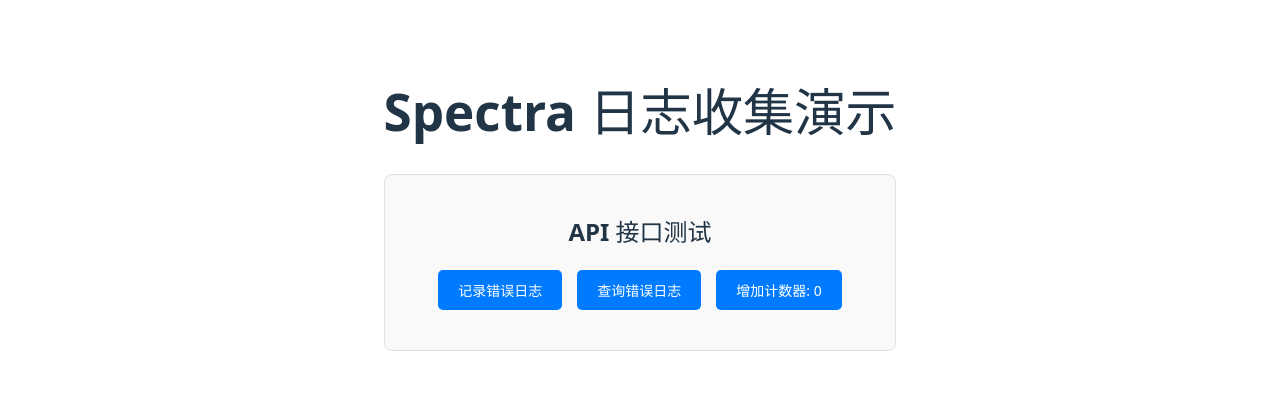
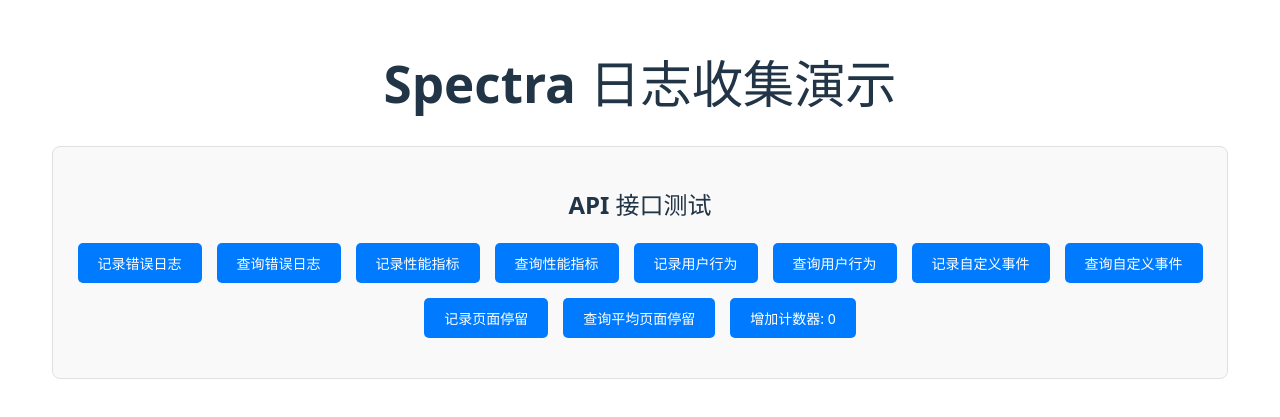
Before and after one commit to fengjutian/spectra, a React (Vite) app in the folder spectra-frontend/: page / in a window 1280 px wide. Shown: the part 185-602 px from the top of the page. Built offline with nearby package versions, Linux system fonts and the light colour scheme.

Commit message:
feat(frontend): 添加多种日志记录和查询功能
重构前端日志记录逻辑，提取公共基础日志字段到baseLog函数
添加性能指标、用户行为、自定义事件和页面停留的记录与查询功能
统一API基础路径和查询时间范围处理

```diff
--- a/spectra-frontend/src/App.tsx
+++ b/spectra-frontend/src/App.tsx
@@ -6,6 +6,22 @@
   const [response, setResponse] = useState<string>('')
   const [loading, setLoading] = useState<boolean>(false)
 
+  const apiBase = 'http://localhost:8080/api'
+  const nowISO = () => new Date().toISOString()
+  const timeRange = () => ({
+    start_time: new Date(Date.now() - 24 * 60 * 60 * 1000).toISOString(),
+    end_time: new Date().toISOString()
+  })
+  const baseLog = () => ({
+    timestamp: nowISO(),
+    project_id: 'demo-project',
+    session_id: 'session-123',
+    trace_id: `trace-${Date.now()}`,
+    user_id: 'user-789',
+    url: window.location.href,
+    referrer: document.referrer,
+  })
+
   // 记录错误日志的方法
   const recordErrorLog = async () => {
     setLoading(true)
@@ -13,23 +29,17 @@
 
     try {
       const errorData = {
-        timestamp: new Date().toISOString(),
-        project_id: 'demo-project',
-        session_id: 'session-123',
-        trace_id: 'trace-456',
-        user_id: 'user-789',
-        url: window.location.href,
-        referrer: document.referrer,
+        ...baseLog(),
         type: 'javascript_error',
         name: 'DemoError',
         message: '这是一个演示错误日志',
-        extra: JSON.stringify({
+        extra: {
           browser: navigator.userAgent,
           count: count
-        })
+        }
       }
 
-      const response = await fetch('http://localhost:8080/api/error-logs', {
+      const response = await fetch(`${apiBase}/error-logs`, {
         method: 'POST',
         headers: {
           'Content-Type': 'application/json',
@@ -59,11 +69,10 @@
     try {
       const params = new URLSearchParams({
         project_id: 'demo-project',
-        start_time: new Date(Date.now() - 24 * 60 * 60 * 1000).toISOString(), // 24小时前
-        end_time: new Date().toISOString()
+        ...timeRange()
       })
 
-      const response = await fetch(`http://localhost:8080/api/error-logs?${params}`, {
+      const response = await fetch(`${apiBase}/error-logs?${params}`, {
         method: 'GET',
         headers: {
           'Content-Type': 'application/json',
@@ -88,6 +97,212 @@
     }
   }
 
+  // 记录性能指标
+  const recordPerformanceMetric = async () => {
+    setLoading(true)
+    setResponse('')
+    try {
+      const data = {
+        ...baseLog(),
+        type: 'performance_metric',
+        name: 'DemoMetric',
+        value: Math.round(performance.now()),
+        extra: {
+          browser: navigator.userAgent,
+          metric: 'perf'
+        }
+      }
+      const res = await fetch(`${apiBase}/performance-metrics`, {
+        method: 'POST',
+        headers: { 'Content-Type': 'application/json' },
+        body: JSON.stringify(data)
+      })
+      if (res.ok) {
+        const result = await res.json()
+        setResponse(`✅ 成功记录性能指标！\n\n响应数据:\n${JSON.stringify(result, null, 2)}`)
+      } else {
+        setResponse(`❌ 请求失败: ${res.status} ${res.statusText}\n\n错误详情:\n${await res.text()}`)
+      }
+    } catch (error) {
+      setResponse(`❌ 网络错误: ${error instanceof Error ? error.message : '未知错误'}`)
+    } finally {
+      setLoading(false)
+    }
+  }
+
+  // 查询性能指标
+  const getPerformanceMetrics = async () => {
+    setLoading(true)
+    setResponse('')
+    try {
+      const params = new URLSearchParams({ project_id: 'demo-project', ...timeRange() })
+      const res = await fetch(`${apiBase}/performance-metrics?${params}`, { method: 'GET', headers: { 'Content-Type': 'application/json' } })
+      if (res.ok) {
+        const result = await res.json()
+        setResponse(`✅ 查询性能指标成功！\n\n${JSON.stringify(result, null, 2)}`)
+      } else {
+        setResponse(`❌ 查询失败: ${res.status} ${res.statusText}\n\n错误详情:\n${await res.text()}`)
+      }
+    } catch (error) {
+      setResponse(`❌ 网络错误: ${error instanceof Error ? error.message : '未知错误'}`)
+    } finally {
+      setLoading(false)
+    }
+  }
+
+  // 记录用户行为
+  const recordUserAction = async () => {
+    setLoading(true)
+    setResponse('')
+    try {
+      const data = {
+        ...baseLog(),
+        type: 'user_action',
+        name: 'ButtonClick',
+        message: '点击了测试按钮',
+        method: 'CLICK',
+        status: 200,
+        value: 1,
+        extra: { button: '记录用户行为', count }
+      }
+      const res = await fetch(`${apiBase}/user-actions`, {
+        method: 'POST',
+        headers: { 'Content-Type': 'application/json' },
+        body: JSON.stringify(data)
+      })
+      if (res.ok) {
+        const result = await res.json()
+        setResponse(`✅ 成功记录用户行为！\n\n响应数据:\n${JSON.stringify(result, null, 2)}`)
+      } else {
+        setResponse(`❌ 请求失败: ${res.status} ${res.statusText}\n\n错误详情:\n${await res.text()}`)
+      }
+    } catch (error) {
+      setResponse(`❌ 网络错误: ${error instanceof Error ? error.message : '未知错误'}`)
+    } finally {
+      setLoading(false)
+    }
+  }
+
+  // 查询用户行为
+  const getUserActions = async () => {
+    setLoading(true)
+    setResponse('')
+    try {
+      const params = new URLSearchParams({ project_id: 'demo-project', ...timeRange() })
+      const res = await fetch(`${apiBase}/user-actions?${params}`, { method: 'GET', headers: { 'Content-Type': 'application/json' } })
+      if (res.ok) {
+        const result = await res.json()
+        setResponse(`✅ 查询用户行为成功！\n\n${JSON.stringify(result, null, 2)}`)
+      } else {
+        setResponse(`❌ 查询失败: ${res.status} ${res.statusText}\n\n错误详情:\n${await res.text()}`)
+      }
+    } catch (error) {
+      setResponse(`❌ 网络错误: ${error instanceof Error ? error.message : '未知错误'}`)
+    } finally {
+      setLoading(false)
+    }
+  }
+
+  // 记录自定义事件
+  const recordCustomEvent = async () => {
+    setLoading(true)
+    setResponse('')
+    try {
+      const data = {
+        ...baseLog(),
+        type: 'custom_event',
+        name: 'DemoEvent',
+        message: '这是一个自定义事件',
+        extra: { feature: 'demo', count }
+      }
+      const res = await fetch(`${apiBase}/custom-events`, {
+        method: 'POST',
+        headers: { 'Content-Type': 'application/json' },
+        body: JSON.stringify(data)
+      })
+      if (res.ok) {
+        const result = await res.json()
+        setResponse(`✅ 成功记录自定义事件！\n\n响应数据:\n${JSON.stringify(result, null, 2)}`)
+      } else {
+        setResponse(`❌ 请求失败: ${res.status} ${res.statusText}\n\n错误详情:\n${await res.text()}`)
+      }
+    } catch (error) {
+      setResponse(`❌ 网络错误: ${error instanceof Error ? error.message : '未知错误'}`)
+    } finally {
+      setLoading(false)
+    }
+  }
+
+  // 查询自定义事件
+  const getCustomEvents = async () => {
+    setLoading(true)
+    setResponse('')
+    try {
+      const params = new URLSearchParams({ project_id: 'demo-project', ...timeRange() })
+      const res = await fetch(`${apiBase}/custom-events?${params}`, { method: 'GET', headers: { 'Content-Type': 'application/json' } })
+      if (res.ok) {
+        const result = await res.json()
+        setResponse(`✅ 查询自定义事件成功！\n\n${JSON.stringify(result, null, 2)}`)
+      } else {
+        setResponse(`❌ 查询失败: ${res.status} ${res.statusText}\n\n错误详情:\n${await res.text()}`)
+      }
+    } catch (error) {
+      setResponse(`❌ 网络错误: ${error instanceof Error ? error.message : '未知错误'}`)
+    } finally {
+      setLoading(false)
+    }
+  }
+
+  // 记录页面停留
+  const recordPageStay = async () => {
+    setLoading(true)
+    setResponse('')
+    try {
+      const data = {
+        ...baseLog(),
+        type: 'page_stay',
+        name: document.title || 'DemoPage',
+        value: Math.round(5 + Math.random() * 55), // 模拟停留秒数
+        extra: { scrollTop: window.scrollY }
+      }
+      const res = await fetch(`${apiBase}/page-stays`, {
+        method: 'POST',
+        headers: { 'Content-Type': 'application/json' },
+        body: JSON.stringify(data)
+      })
+      if (res.ok) {
+        const result = await res.json()
+        setResponse(`✅ 成功记录页面停留！\n\n响应数据:\n${JSON.stringify(result, null, 2)}`)
+      } else {
+        setResponse(`❌ 请求失败: ${res.status} ${res.statusText}\n\n错误详情:\n${await res.text()}`)
+      }
+    } catch (error) {
+      setResponse(`❌ 网络错误: ${error instanceof Error ? error.message : '未知错误'}`)
+    } finally {
+      setLoading(false)
+    }
+  }
+
+  // 查询平均页面停留
+  const getAveragePageStay = async () => {
+    setLoading(true)
+    setResponse('')
+    try {
+      const params = new URLSearchParams({ project_id: 'demo-project', ...timeRange() })
+      const res = await fetch(`${apiBase}/page-stays/average?${params}`, { method: 'GET', headers: { 'Content-Type': 'application/json' } })
+      if (res.ok) {
+        const result = await res.json()
+        setResponse(`✅ 查询平均页面停留成功！\n\n${JSON.stringify(result, null, 2)}`)
+      } else {
+        setResponse(`❌ 查询失败: ${res.status} ${res.statusText}\n\n错误详情:\n${await res.text()}`)
+      }
+    } catch (error) {
+      setResponse(`❌ 网络错误: ${error instanceof Error ? error.message : '未知错误'}`)
+    } finally {
+      setLoading(false)
+    }
+  }
+
   return (
     <>
       <div className="app-container">
@@ -103,6 +318,38 @@
 
             <button onClick={getErrorLogs} disabled={loading}>
               {loading ? '查询中...' : '查询错误日志'}
+            </button>
+
+            <button onClick={recordPerformanceMetric} disabled={loading}>
+              {loading ? '处理中...' : '记录性能指标'}
+            </button>
+
+            <button onClick={getPerformanceMetrics} disabled={loading}>
+              {loading ? '查询中...' : '查询性能指标'}
+            </button>
+
+            <button onClick={recordUserAction} disabled={loading}>
+              {loading ? '处理中...' : '记录用户行为'}
+            </button>
+
+            <button onClick={getUserActions} disabled={loading}>
+              {loading ? '查询中...' : '查询用户行为'}
+            </button>
+
+            <button onClick={recordCustomEvent} disabled={loading}>
+              {loading ? '处理中...' : '记录自定义事件'}
+            </button>
+
+            <button onClick={getCustomEvents} disabled={loading}>
+              {loading ? '查询中...' : '查询自定义事件'}
+            </button>
+
+            <button onClick={recordPageStay} disabled={loading}>
+              {loading ? '处理中...' : '记录页面停留'}
+            </button>
+
+            <button onClick={getAveragePageStay} disabled={loading}>
+              {loading ? '查询中...' : '查询平均页面停留'}
             </button>
 
             <button onClick={() => setCount(count + 1)}>
```
Also changed, not shown: 1 other file (tests, documents, lock files or other folders).
